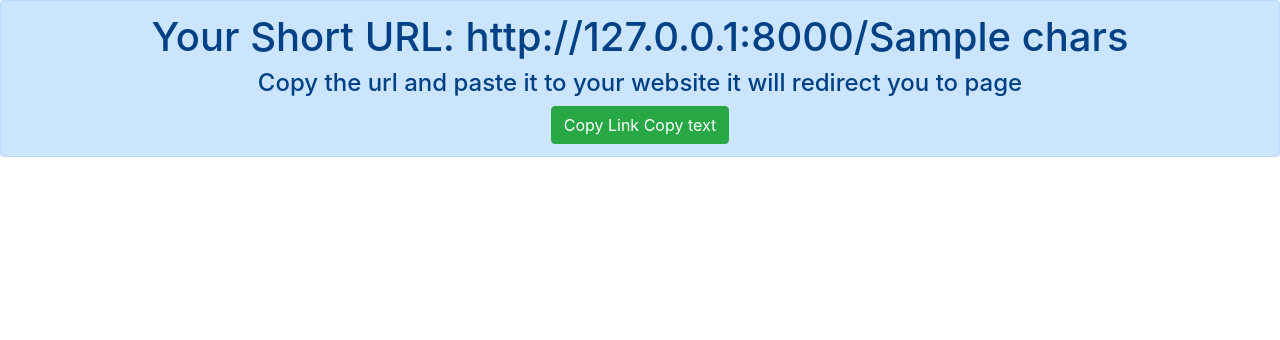
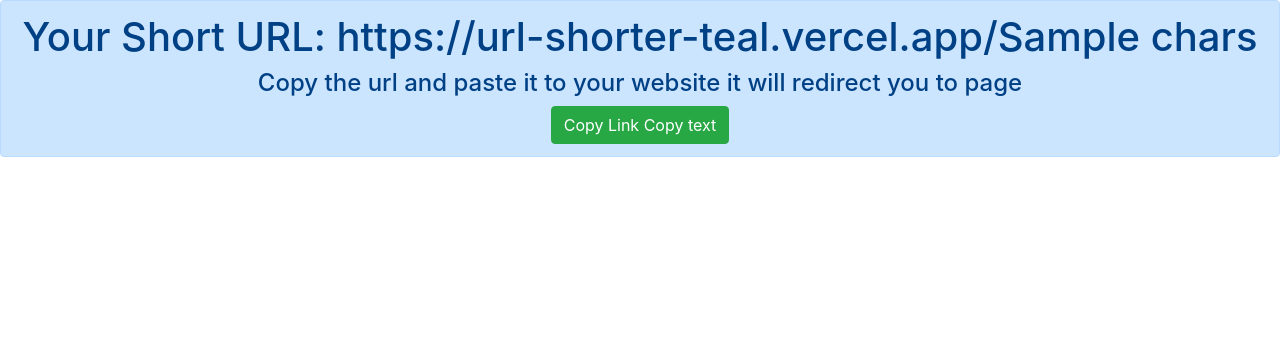
Before and after one commit to wahid1099/UrlShorter, a Django app: template templates/urlcreated.html in a window 1280 px wide. Shown: the part 86-426 px from the top of the page. Run offline with Django 4.2, Linux system fonts and the light colour scheme; the template is opened without the code that fills it: most values are stand-ins (such as "Sample title", 1, 10 or a date in 2020); some libraries are stand-ins or nearby versions.

Commit message:
adding vercel

```diff
--- a/templates/urlcreated.html
+++ b/templates/urlcreated.html
@@ -1,12 +1,21 @@
-{% extends 'base.html' %}
-
-{% block content %}
+{% extends 'base.html' %} {% block content %}
 <center>
   <div class="alert alert-primary" role="alert">
-        <h1>Your Short URL: <span id="short-url"> http://127.0.0.1:8000/{{ chars }}</span> </h1>
-        <h4>Copy the url and paste it to your website it will redirect you to page</h4>
+    <h1>
+      Your Short URL:
+      <span id="short-url">
+        https://url-shorter-teal.vercel.app/{{ chars }}</span
+      >
+    </h1>
+    <h4>
+      Copy the url and paste it to your website it will redirect you to page
+    </h4>
 
-        <button onclick="myFunction()" class="btn btn-success" onmouseout="outFunc()">
+    <button
+      onclick="myFunction()"
+      class="btn btn-success"
+      onmouseout="outFunc()"
+    >
       <span class="tooltiptext" id="myTooltip">Copy Link </span>
       Copy text
     </button>
@@ -17,12 +26,14 @@
   function myFunction() {
     var shortUrl = document.getElementById("short-url").innerText;
     // Use the Clipboard API to copy the text to the clipboard
-			navigator.clipboard.writeText(shortUrl).then(function() {
+    navigator.clipboard.writeText(shortUrl).then(
+      function () {
         alert("Short URL copied to clipboard!");
-			}, function() {
+      },
+      function () {
         alert("Failed to copy short URL to clipboard.");
-			});
       }
-
+    );
+  }
 </script>
 {% endblock content %}
--- a/urlshortner/settings.py
+++ b/urlshortner/settings.py
@@ -25,7 +25,7 @@
 # SECURITY WARNING: don't run with debug turned on in production!
 DEBUG = True
 
-ALLOWED_HOSTS = ['*']
+ALLOWED_HOSTS = ['vercel.app']
 
 
 # Application definition
```
Lines whose indentation alone changed are shown as unchanged.
